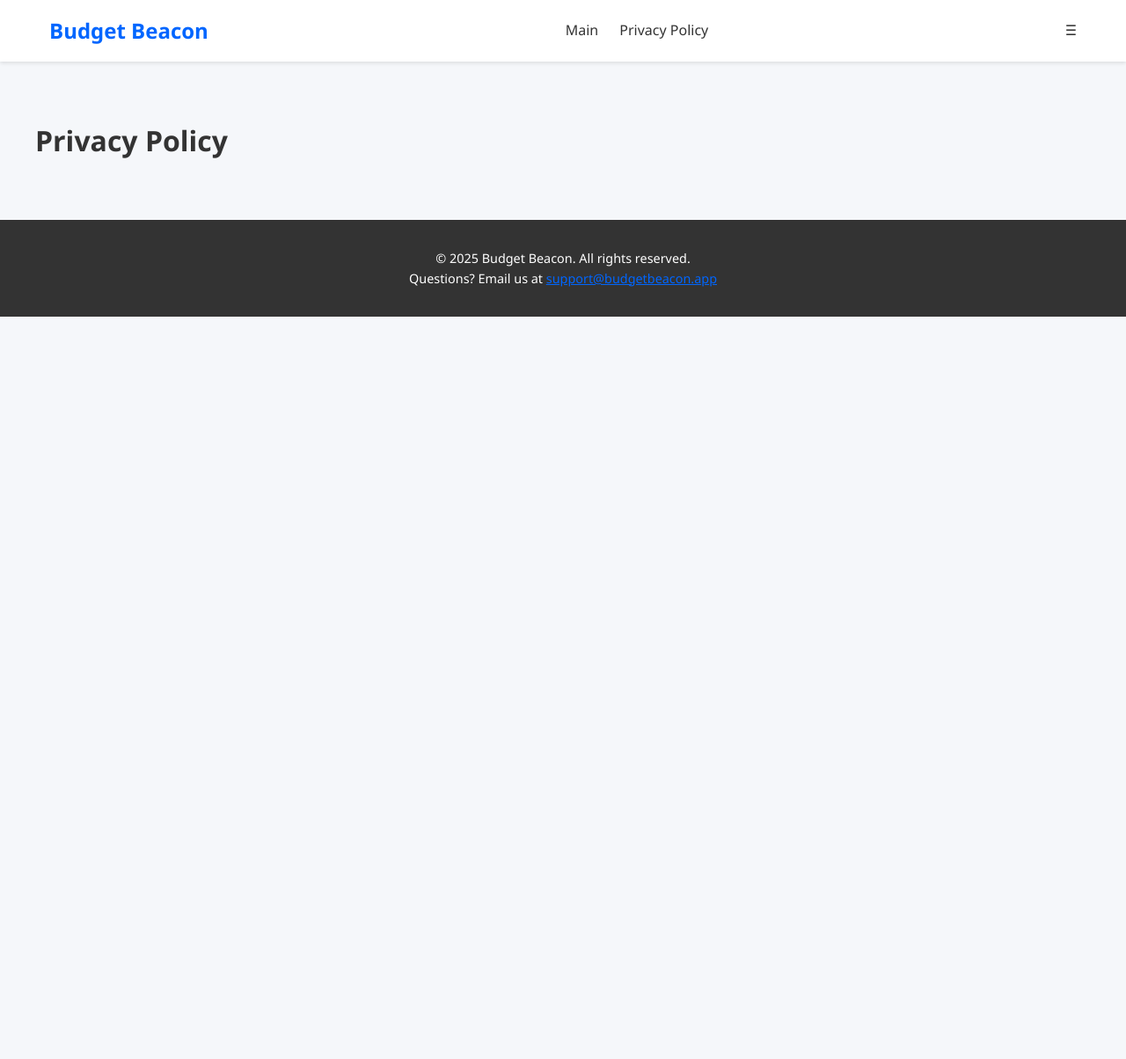
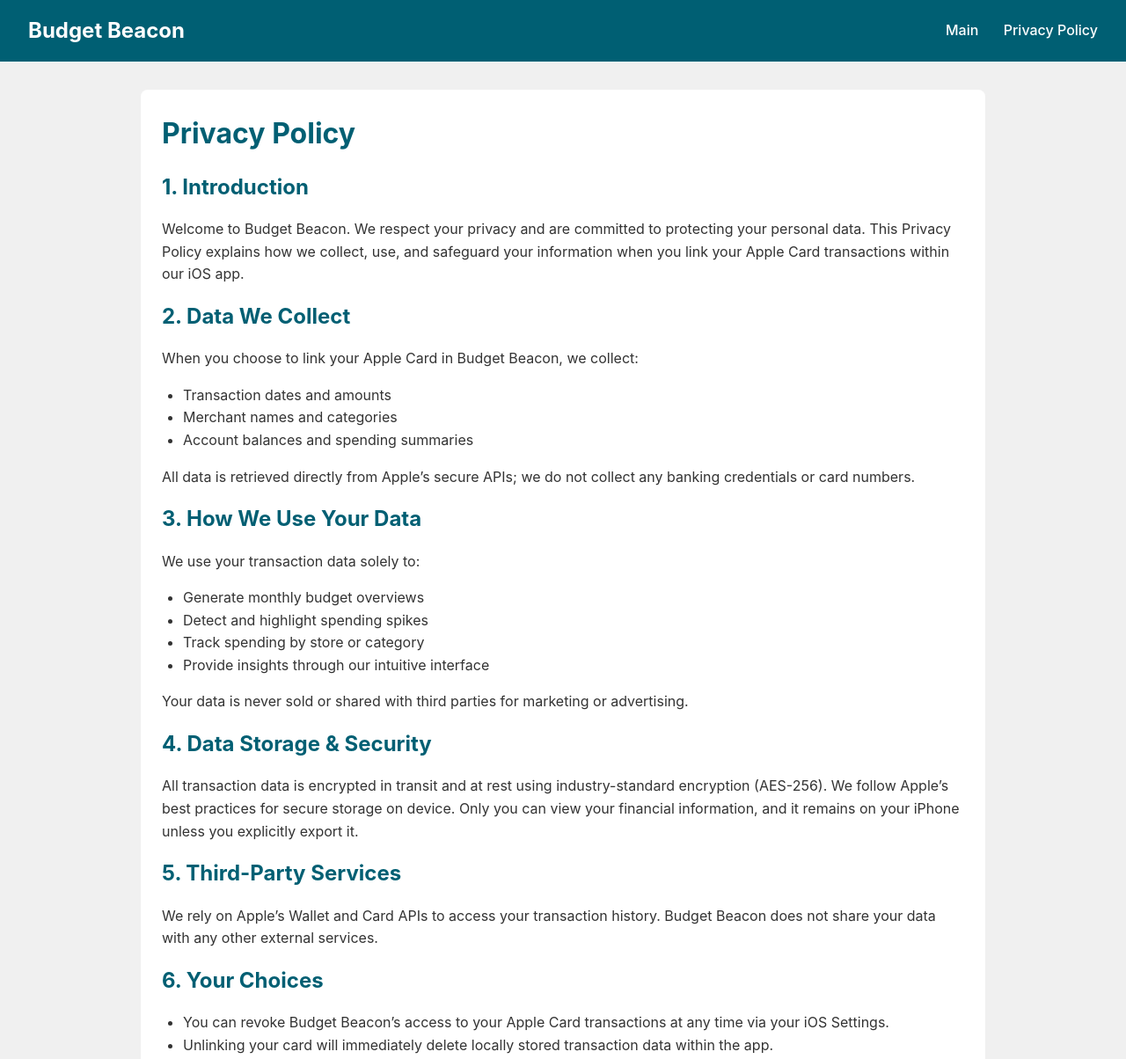
Before and after one commit to taterlaw/BudgetBeaconSupportPages, a plain HTML site: page policy.html in a window 1280 px wide. Shown: the top 1204 px of the page at 88% size. Before the commit the page ends 800 px from the top, so only its background shows below. Drawn offline with Linux system fonts and the light colour scheme.

Commit message:
Added real content to privacy policy page.

```diff
--- a/policy.html
+++ b/policy.html
@@ -3,63 +3,171 @@
 <head>
   <meta charset="UTF-8">
   <meta name="viewport" content="width=device-width, initial-scale=1.0">
-  <title>Privacy Policy - Budget Beacon</title>
+  <title>Budget Beacon — Privacy Policy</title>
   <style>
     :root {
-      --primary: #0066ff;
-      --secondary: #f5f7fa;
+      --primary-color: #005f73;
+      --accent-color: #0a9396;
+      --bg-light: #f0f0f0;
       --text-dark: #333;
       --text-light: #fff;
-      --card-bg: #fff;
-      --shadow: rgba(0, 0, 0, 0.1);
+      --max-width: 960px;
     }
-    * { margin: 0; padding: 0; box-sizing: border-box; font-family: 'Segoe UI', Tahoma, Geneva, Verdana, sans-serif; }
-    body { background: var(--secondary); color: var(--text-dark); line-height: 1.6; }
-    header { background: var(--text-light); box-shadow: 0 2px 4px var(--shadow); position: sticky; top: 0; z-index: 1000; }
-    .container { max-width: 1200px; margin: auto; padding: 0 1rem; }
-    nav { display: flex; align-items: center; justify-content: space-between; padding: 1rem 0; }
-    .logo { font-size: 1.5rem; font-weight: bold; color: var(--primary); }
-    .nav-links { display: flex; gap: 1.5rem; }
-    .nav-links a { text-decoration: none; color: var(--text-dark); font-weight: 500; transition: color 0.3s; }
-    .nav-links a:hover { color: var(--primary); }
-    footer { background: var(--text-dark); color: var(--text-light); text-align: center; padding: 2rem 1rem; }
-    footer p { font-size: 0.9rem; }
-    @media (max-width: 768px) {
-      .nav-links { display: none; }
-      .menu-toggle { display: block; cursor: pointer; }
+
+    * {
+      box-sizing: border-box;
+      margin: 0;
+      padding: 0;
+    }
+
+    body {
+      font-family: -apple-system, sans-serif;
+      line-height: 1.6;
+      background: var(--bg-light);
+      color: var(--text-dark);
+    }
+
+    header {
+      background: var(--primary-color);
+      color: var(--text-light);
+      padding: 1rem 2rem;
+      position: sticky;
+      top: 0;
+      display: flex;
+      justify-content: space-between;
+      align-items: center;
+    }
+
+    .logo {
+      font-size: 1.5rem;
+      font-weight: bold;
+    }
+
+    nav a {
+      color: var(--text-light);
+      margin-left: 1.5rem;
+      text-decoration: none;
+      font-weight: 500;
+    }
+
+    main {
+      max-width: var(--max-width);
+      margin: 2rem auto;
+      padding: 1.5rem;
+      background: var(--text-light);
+      border-radius: 8px;
+    }
+
+    h1, h2 {
+      color: var(--primary-color);
+      margin-bottom: 1rem;
+    }
+
+    p, ul {
+      margin-bottom: 1rem;
+    }
+
+    ul {
+      padding-left: 1.5rem;
+      list-style-type: disc;
+    }
+
+    footer {
+      background: var(--primary-color);
+      color: var(--text-light);
+      text-align: center;
+      padding: 1rem 2rem;
+      font-size: 0.9rem;
     }
   </style>
 </head>
 <body>
+
   <header>
-    <div class="container">
-      <nav>
-        <div class="logo">Budget Beacon</div>
-        <div class="nav-links" id="navLinks">
-          <a href="index.html">Main</a>
-          <a href="#privacy">Privacy Policy</a>
-        </div>
-        <div class="menu-toggle" id="menuToggle">
-          &#9776;
-        </div>
-      </nav>
-    </div>
+    <span class="logo">Budget Beacon</span>
+    <nav>
+      <a href="index.html">Main</a>
+      <a href="policy.html">Privacy Policy</a>
+    </nav>
   </header>
-  <main class="container" style="padding:4rem 0;">
-    <h1 id="privacy">Privacy Policy</h1>
-    <!-- Privacy policy content goes here -->
+
+  <main>
+    <h1>Privacy Policy</h1>
+
+    <h2>1. Introduction</h2>
+    <p>
+      Welcome to Budget Beacon. We respect your privacy and are committed to protecting your personal
+      data. This Privacy Policy explains how we collect, use, and safeguard your information when
+      you link your Apple Card transactions within our iOS app.
+    </p>
+
+    <h2>2. Data We Collect</h2>
+    <p>When you choose to link your Apple Card in Budget Beacon, we collect:</p>
+    <ul>
+      <li>Transaction dates and amounts</li>
+      <li>Merchant names and categories</li>
+      <li>Account balances and spending summaries</li>
+    </ul>
+    <p>
+      All data is retrieved directly from Apple’s secure APIs; we do not collect any banking
+      credentials or card numbers.
+    </p>
+
+    <h2>3. How We Use Your Data</h2>
+    <p>We use your transaction data solely to:</p>
+    <ul>
+      <li>Generate monthly budget overviews</li>
+      <li>Detect and highlight spending spikes</li>
+      <li>Track spending by store or category</li>
+      <li>Provide insights through our intuitive interface</li>
+    </ul>
+    <p>
+      Your data is never sold or shared with third parties for marketing or advertising.
+    </p>
+
+    <h2>4. Data Storage & Security</h2>
+    <p>
+      All transaction data is encrypted in transit and at rest using industry-standard encryption
+      (AES-256). We follow Apple’s best practices for secure storage on device. Only you can view
+      your financial information, and it remains on your iPhone unless you explicitly export it.
+    </p>
+
+    <h2>5. Third-Party Services</h2>
+    <p>
+      We rely on Apple’s Wallet and Card APIs to access your transaction history. Budget Beacon does
+      not share your data with any other external services.
+    </p>
+
+    <h2>6. Your Choices</h2>
+    <ul>
+      <li>You can revoke Budget Beacon’s access to your Apple Card transactions at any time via your
+          iOS Settings.</li>
+      <li>Unlinking your card will immediately delete locally stored transaction data within the
+          app.</li>
+    </ul>
+
+    <h2>7. Children’s Privacy</h2>
+    <p>
+      Budget Beacon is intended for users aged 18 and over. We do not knowingly collect data from
+      minors.
+    </p>
+
+    <h2>8. Changes to This Policy</h2>
+    <p>
+      We may update this Privacy Policy from time to time. If we make material changes, we will
+      notify you via an in-app alert or push notification.
+    </p>
+
+    <h2>9. Contact Us</h2>
+    <p>
+      If you have questions about this policy or our data practices, please contact us at
+      <a href="mailto:support@budgetbeacon.app">support@budgetbeacon.app</a>.
+    </p>
   </main>
+
   <footer>
-    <p>&copy; 2025 Budget Beacon. All rights reserved.</p>
-    <p>Questions? Email us at <a href="mailto:support@budgetbeacon.app" style="color:var(--primary);">support@budgetbeacon.app</a></p>
+    &copy; 2025 Budget Beacon. All rights reserved.
   </footer>
-  <script>
-    const menuToggle = document.getElementById('menuToggle');
-    const navLinks = document.getElementById('navLinks');
-    menuToggle.addEventListener('click', () => {
-      const isVisible = navLinks.style.display === 'flex';
-      navLinks.style.display = isVisible ? 'none' : 'flex';
-    });
-  </script>
+
 </body>
 </html>
```
